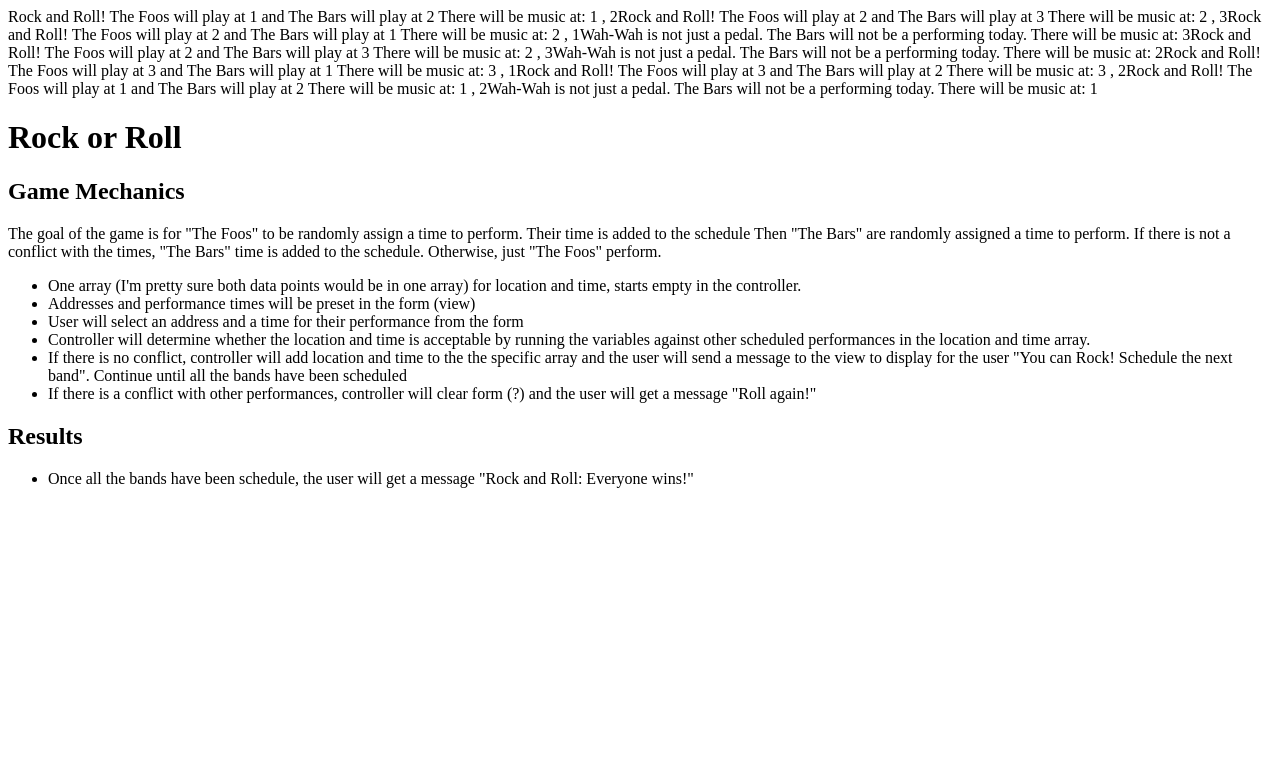
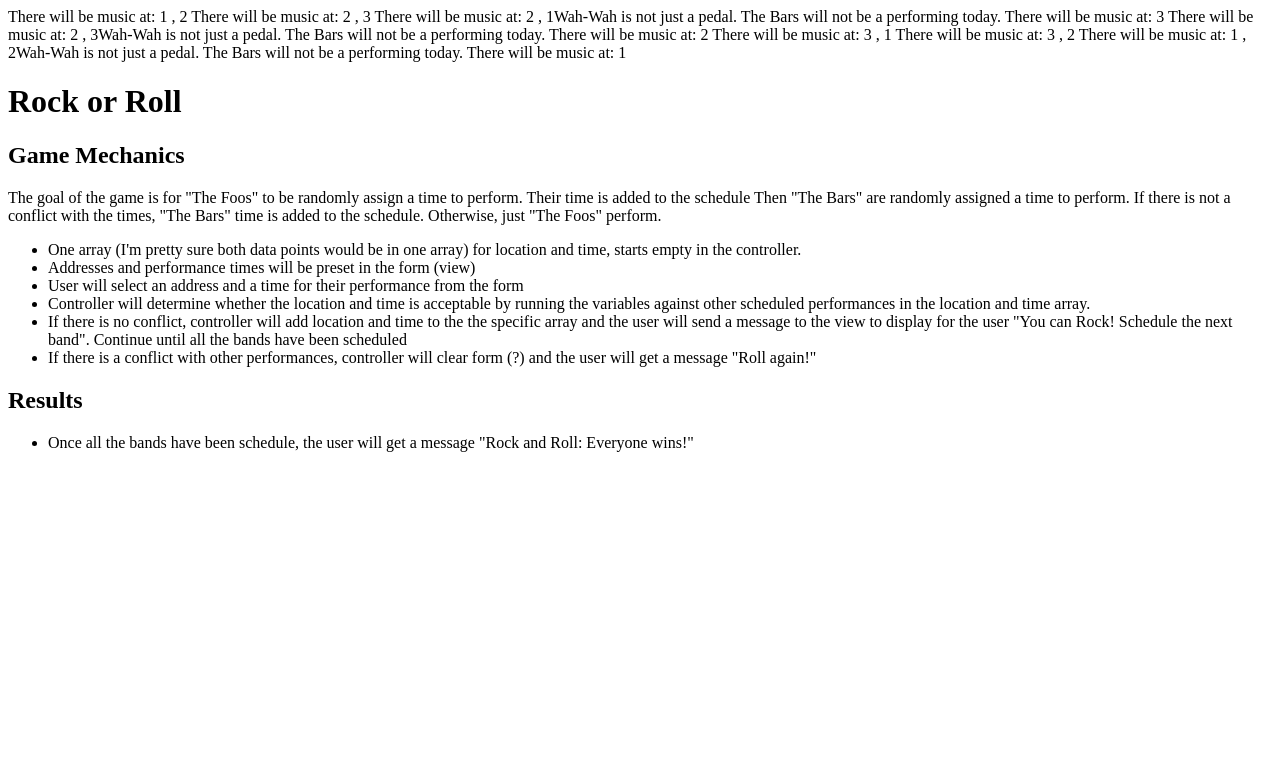
Before and after one commit to madagaluna/e2, a PHP site: page / in a window 1280 px wide. Shown: the top 783 px of the page. Run offline with PHP 8.4, Linux system fonts and the light colour scheme.

Commit message:
probably am going to kills some 'echo' darlings.

```diff
--- a/p1/index.php
+++ b/p1/index.php
@@ -1,6 +1,6 @@
 <?php
 ## Game planning
-// iniatiaze an array to hold results
+// iniatize an array to hold results
 $results = [];
 for ($i = 1; $i <=10; $i++) {
 //+ itialize an array called schedule
@@ -18,20 +18,18 @@ $performerB_time = 0;
     $performerB_time = $times[array_rand($times)];
 // compare performer B's time to performer A's time to see if time is available
         if ($performerB_time != $performerA_time) {
-// updated schedule to include PB if the time is available and announce when both bands will perform
-
+// updated schedule to include PB if the time is available and announce when both bands will perform  this redundant now that I'm doing the results but I like it.
         $schedule[] = $performerB_time;
-            echo "Rock and Roll! The Foos will play at  " . $performerA_time . " and The Bars will play at  " . $performerB_time ;
-// announce that the second band will not perform
+         //   echo "Rock and Roll! The Foos will play at  " . $performerA_time . " and The Bars will play at  " . $performerB_time ;
+// announce that The Bars will not perform - maybe just keep this
         } else {
                 echo "Wah-Wah is not just a pedal. The Bars will not be a performing today.";
             }
 
 // print the schedule https://www.w3schools.com/php/func_string_implode.asp
 echo "  There will be music at:  ". implode(" , ", $schedule);
-//$results[
- //   'The Foos' => $performerA_time,
-// ]
+//show results
+
    $results [] = [
     'The Foos time' => $performerA_time,
     'The Bars time' => $performerB_time,
```
